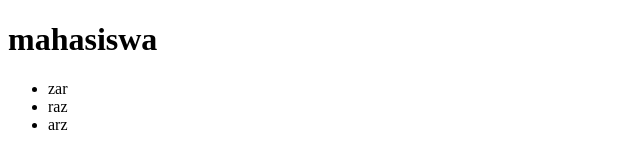
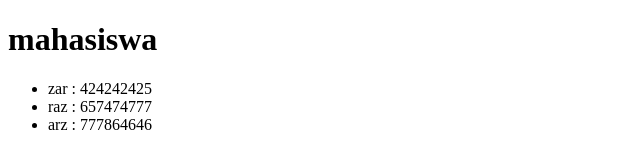
Before and after one commit to Resalfin/learn-git, a plain HTML site: page mahasiswa.html in a window 1280 px wide. Shown: the whole page, without its empty margins (0-640 px from the left). Drawn offline with Linux system fonts and the light colour scheme.

Commit message:
mengubah isi file index,dosen dan mahasiswa

```diff
--- a/mahasiswa.html
+++ b/mahasiswa.html
@@ -9,9 +9,9 @@
 <body>
     <h1>mahasiswa</h1>
     <ul>
-        <li>zar</li>
-        <li>raz</li>
-        <li>arz</li>
+        <li>zar : 424242425</li>
+        <li>raz : 657474777</li>
+        <li>arz : 777864646</li>
     </ul>
 </body>
 </html>
```
Also changed, not shown: dosen.html (+3 -3 lines), index.html (+1 -1 lines).
